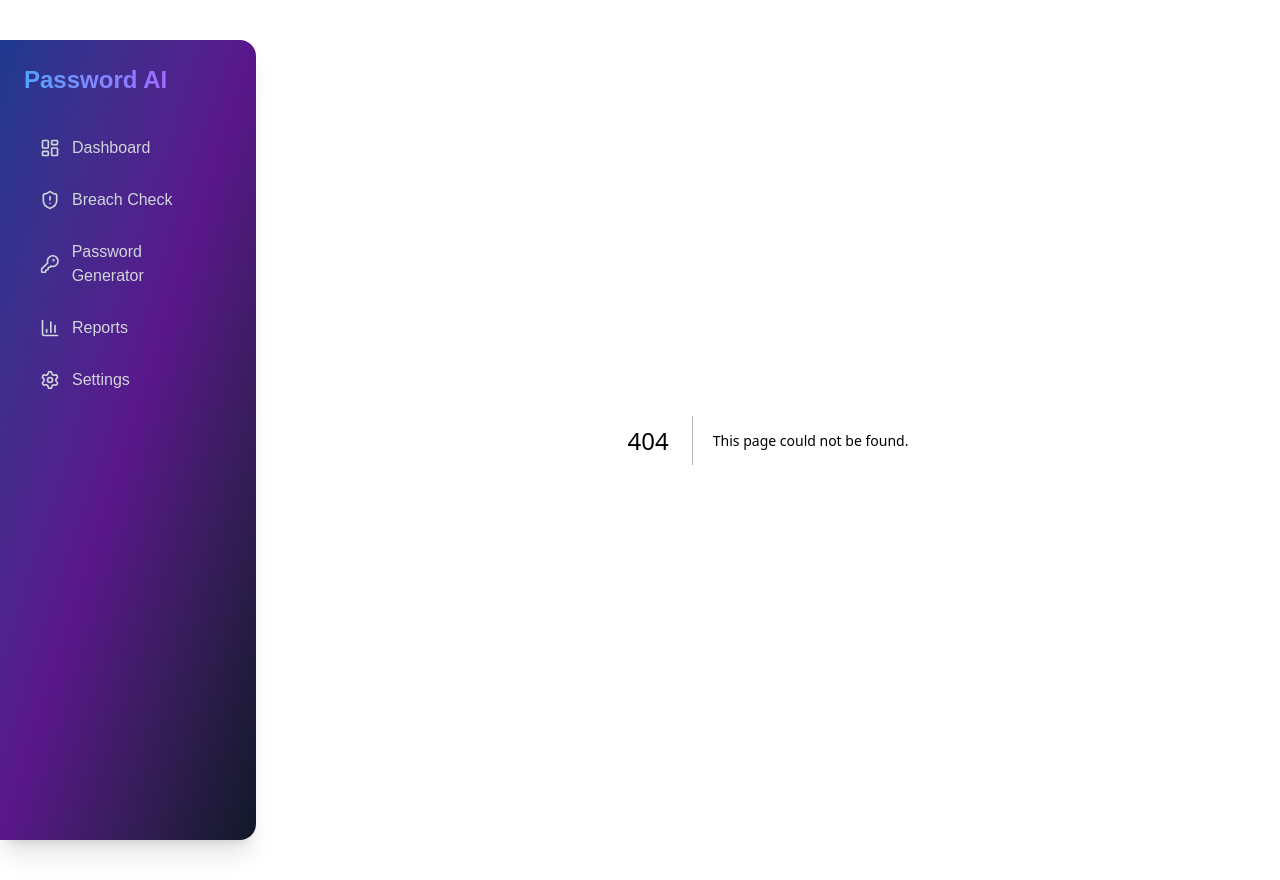
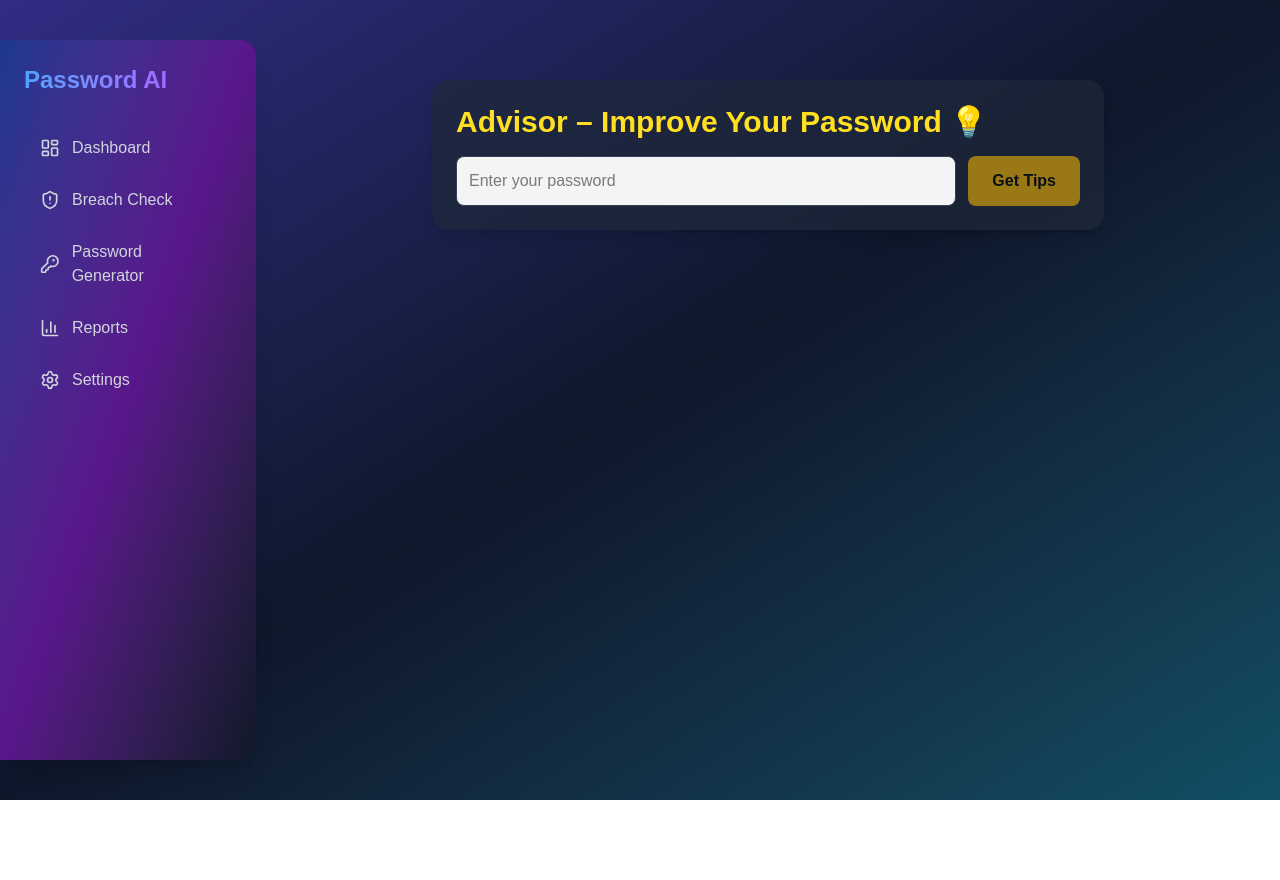
Before and after one commit to sajivanK/password-safety-ai, a Next.js app in the folder frontend/: page /advisor in a window 1280 px wide. Before the commit this address had no page. After the commit the page ends 800 px from the top, so only its background shows below. Built offline with nearby package versions, Linux system fonts and the light colour scheme.

Commit message:
Create page.js
created a advisor folder in frontend/app and created a page.js file in  the folder.

```diff
--- /dev/null
+++ b/frontend/app/advisor/page.js
@@ -0,0 +1,78 @@
+"use client";
+
+import { useState } from "react";
+
+const API_URL = "http://127.0.0.1:8000";
+
+export default function AdvisorPage() {
+  const [password, setPassword] = useState("");
+  const [tips, setTips] = useState(null);
+  const [loading, setLoading] = useState(false);
+  const [err, setErr] = useState("");
+
+  async function getTips() {
+    if (!password) return;
+    setLoading(true);
+    setErr("");
+    setTips(null);
+    try {
+      const res = await fetch(`${API_URL}/advisor/tips`, {
+        method: "POST",
+        headers: { "Content-Type": "application/json" },
+        body: JSON.stringify({ password }),
+      });
+      const data = await res.json();
+      if (res.ok) {
+        setTips(data.tips || []);
+      } else {
+        setErr(data.detail || "Something went wrong");
+      }
+    } catch (e) {
+      setErr("Failed to connect to backend ❌");
+    } finally {
+      setLoading(false);
+    }
+  }
+
+  return (
+    <div className="max-w-2xl mx-auto p-6 bg-gray-800/70 rounded-2xl shadow-lg mt-10">
+      <h1 className="text-3xl font-bold text-yellow-300 mb-4">
+        Advisor – Improve Your Password 💡
+      </h1>
+
+      <div className="flex flex-col md:flex-row gap-3">
+        <input
+          type="password"
+          placeholder="Enter your password"
+          value={password}
+          onChange={(e) => setPassword(e.target.value)}
+          className="flex-1 p-3 rounded-lg border border-gray-700 bg-gray-100 text-black"
+        />
+        <button
+          onClick={getTips}
+          disabled={loading || !password}
+          className="bg-yellow-500 hover:bg-yellow-600 text-black px-6 py-3 rounded-lg font-semibold disabled:opacity-60"
+        >
+          {loading ? "Checking..." : "Get Tips"}
+        </button>
+      </div>
+
+      {err && <p className="mt-3 text-red-400">{err}</p>}
+
+      {tips && (
+        <div className="mt-6 p-4 bg-gray-900 rounded-lg">
+          <h2 className="text-xl font-bold mb-2 text-yellow-300">Suggestions</h2>
+          {tips.length === 0 ? (
+            <p>No tips found.</p>
+          ) : (
+            <ul className="list-disc pl-5 space-y-1">
+              {tips.map((t, i) => (
+                <li key={i}>{t}</li>
+              ))}
+            </ul>
+          )}
+        </div>
+      )}
+    </div>
+  );
+}
```
